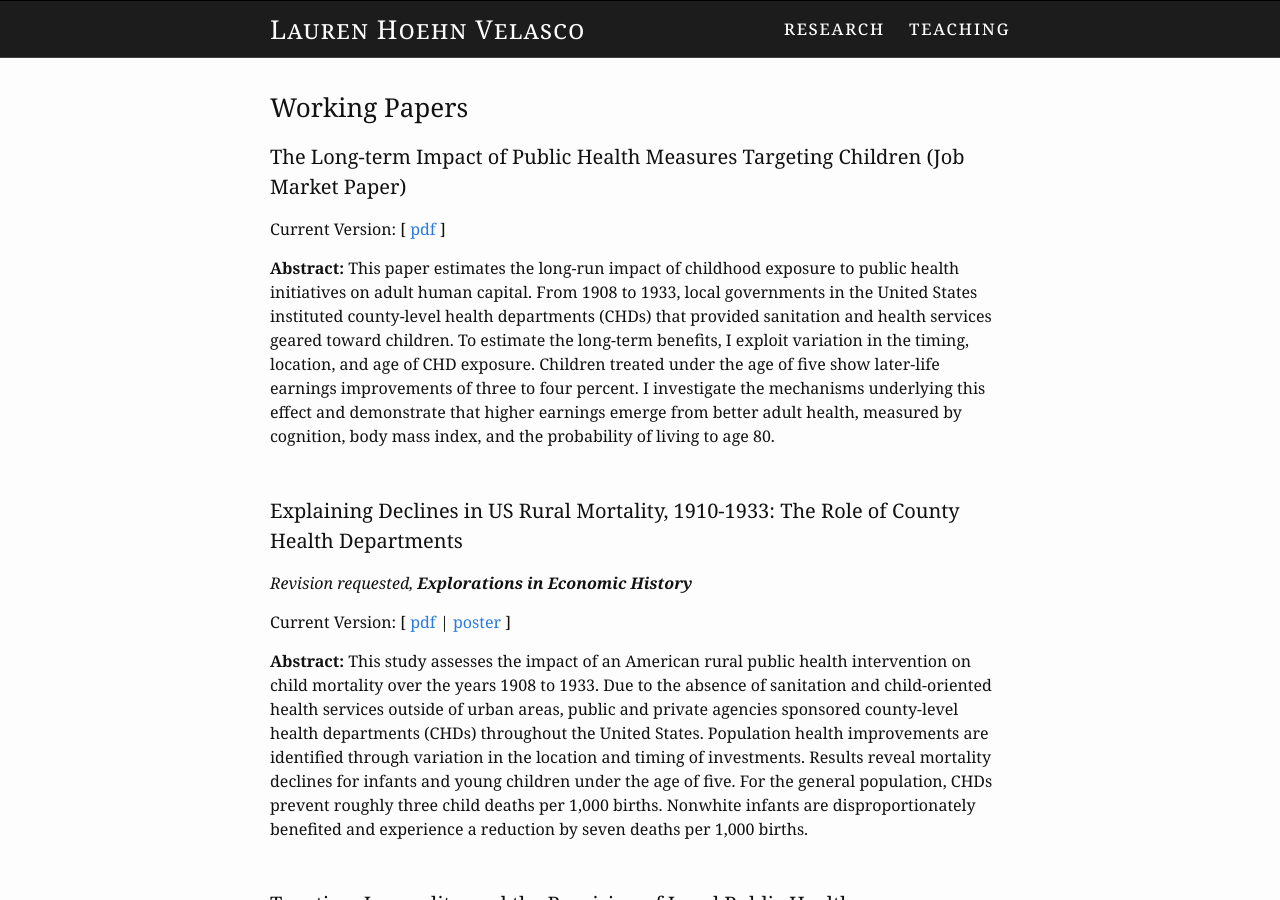
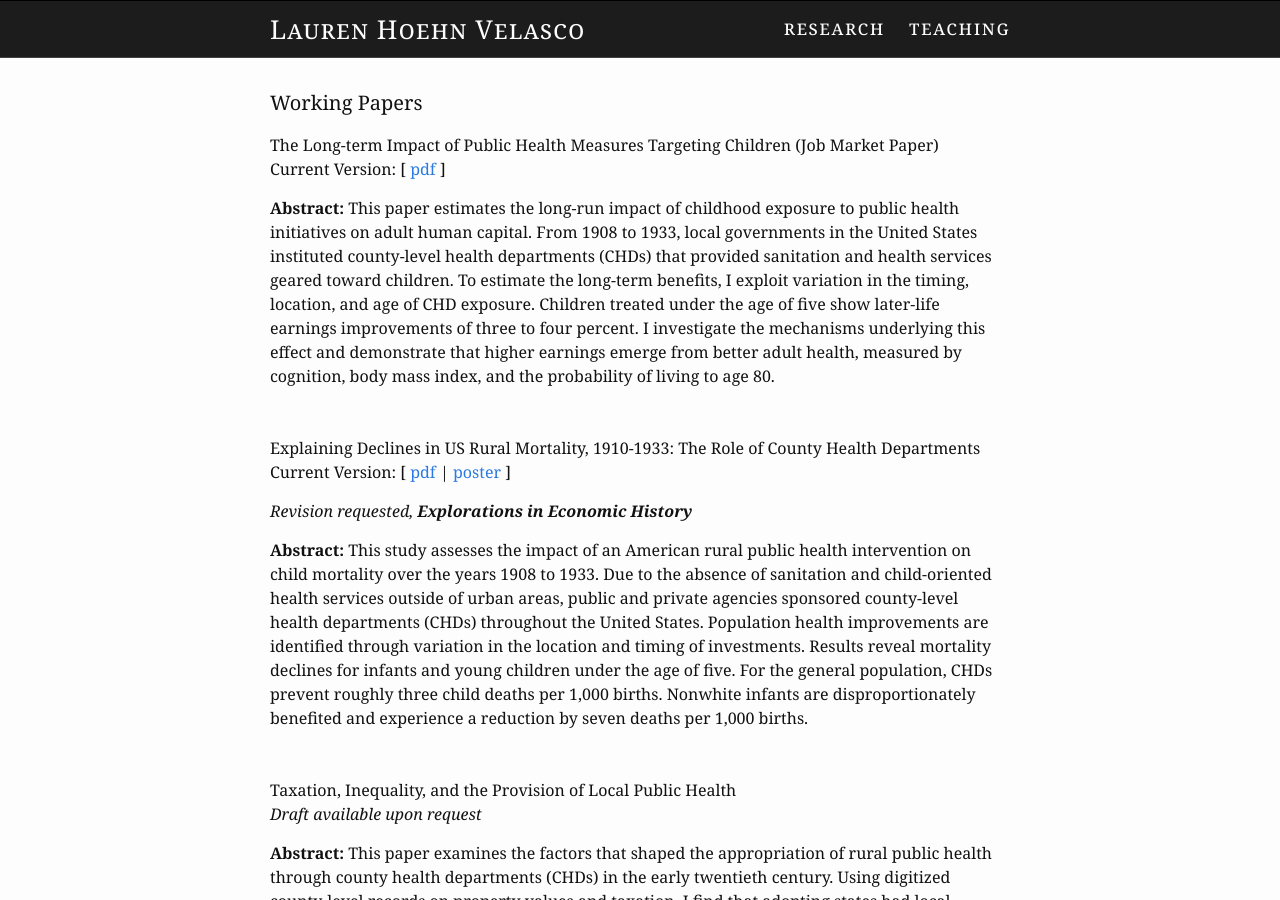
Before and after one commit to germsvel/lhv, a Jekyll site: the page built from research.html, in a window 1280 px wide and 900 px high. Built offline with Jekyll 4.4.1, drawn with Linux system fonts in a browser that asks for light colours.

Commit message:
Remove titles from research papers. Descrease title header for headers in research page

```diff
--- a/research.html
+++ b/research.html
@@ -4,12 +4,13 @@ title: research
 permalink: /research/
 ---
 
-<h3>Working Papers</h3>
+<h4>Working Papers</h4>
 
 <div class="research-paper">
-  <h4 class="research-title">The Long-term Impact of Public Health Measures
-    Targeting Children (Job Market Paper)</h4>
-  <p>Current Version: [
+  <p class="research-title">The Long-term Impact of Public Health Measures
+    Targeting Children (Job Market Paper)
+  </br>
+  Current Version: [
     <a target="_blank" href="{{ site.base_url
       }}/assets/research/hoehnvelasco_jmp.pdf">
       pdf
@@ -33,11 +34,10 @@ permalink: /research/
 </div>
 
 <div class="research-paper">
-  <h4 class="research-title">Explaining Declines in US Rural Mortality,
-  1910-1933: The Role of County Health Departments</h4>
-  <p><em>Revision requested, <strong>Explorations in Economic
-    History</strong></em></p>
-  <p>Current Version: [
+  <p class="research-title">Explaining Declines in US Rural Mortality,
+  1910-1933: The Role of County Health Departments
+  </br>
+  Current Version: [
     <a target="_blank" href="{{ site.base_url
       }}/assets/research/hoehnvelasco_mortality.pdf">
       pdf
@@ -48,6 +48,11 @@ permalink: /research/
       poster
     </a>
     ]
+  </p>
+
+  <p>
+  <em>Revision requested, <strong>Explorations in Economic
+    History</strong></em>
   </p>
 
   <p class="abstract">
@@ -66,10 +71,11 @@ permalink: /research/
 </div>
 
 <div class="research-paper">
-  <h4 class="research-title">Taxation, Inequality, and the Provision of Local
-    Public Health</h4>
-
-  <p><em>Draft available upon request</em></p>
+  <p class="research-title">Taxation, Inequality, and the Provision of Local
+    Public Health
+  </br>
+  <em>Draft available upon request</em>
+  </p>
 
   <p class="abstract">
     <strong>Abstract:</strong> This paper examines the factors that shaped the
@@ -91,7 +97,7 @@ permalink: /research/
 
 <p class="solid-line"></p>
 
-<h3>Works In Progress</h4>
+<h4>Works In Progress</h4>
 
 <p>Public Health Spillovers: City Infrastructure Investments and the Nearest
 Neighbor Effect</p>
```
